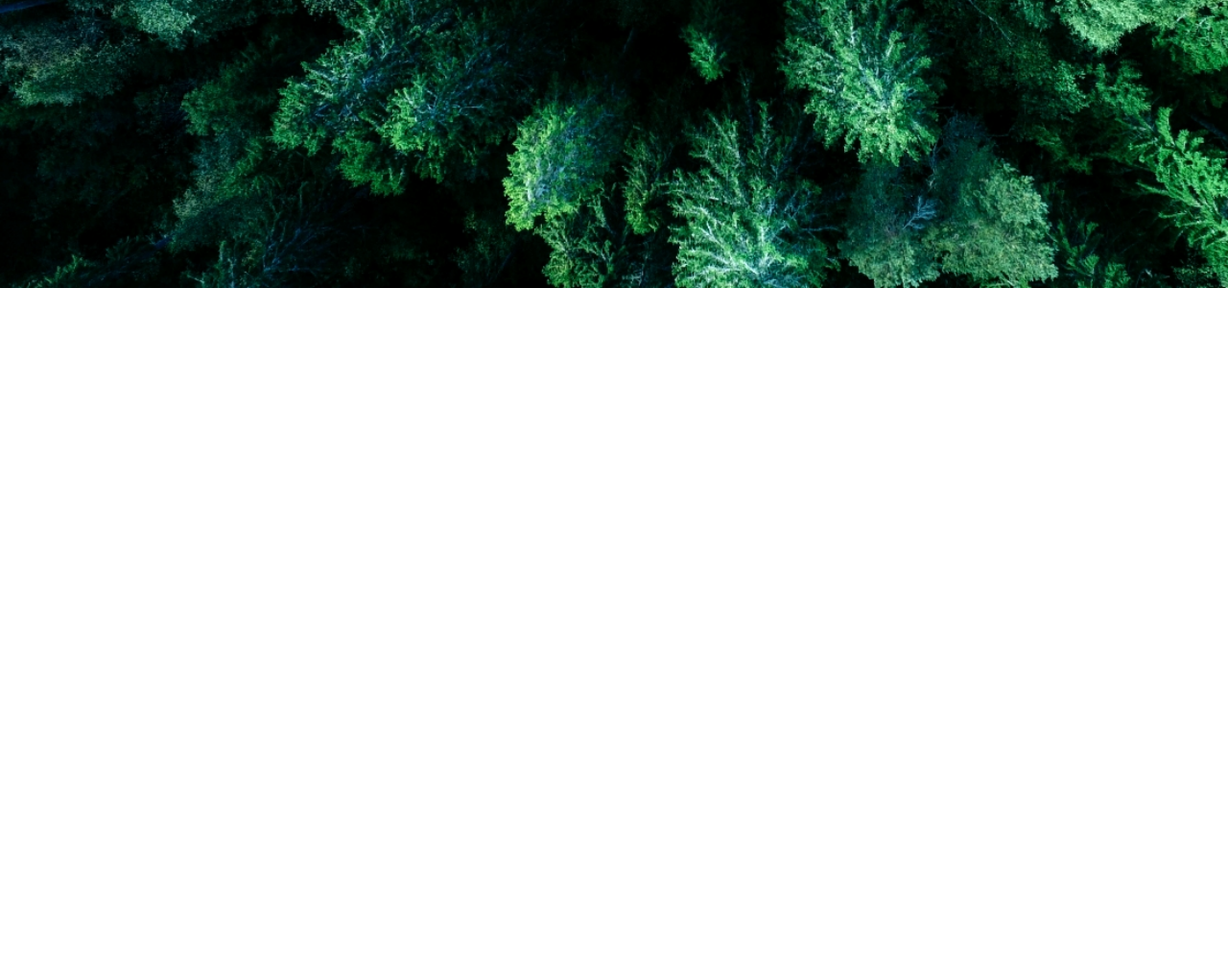
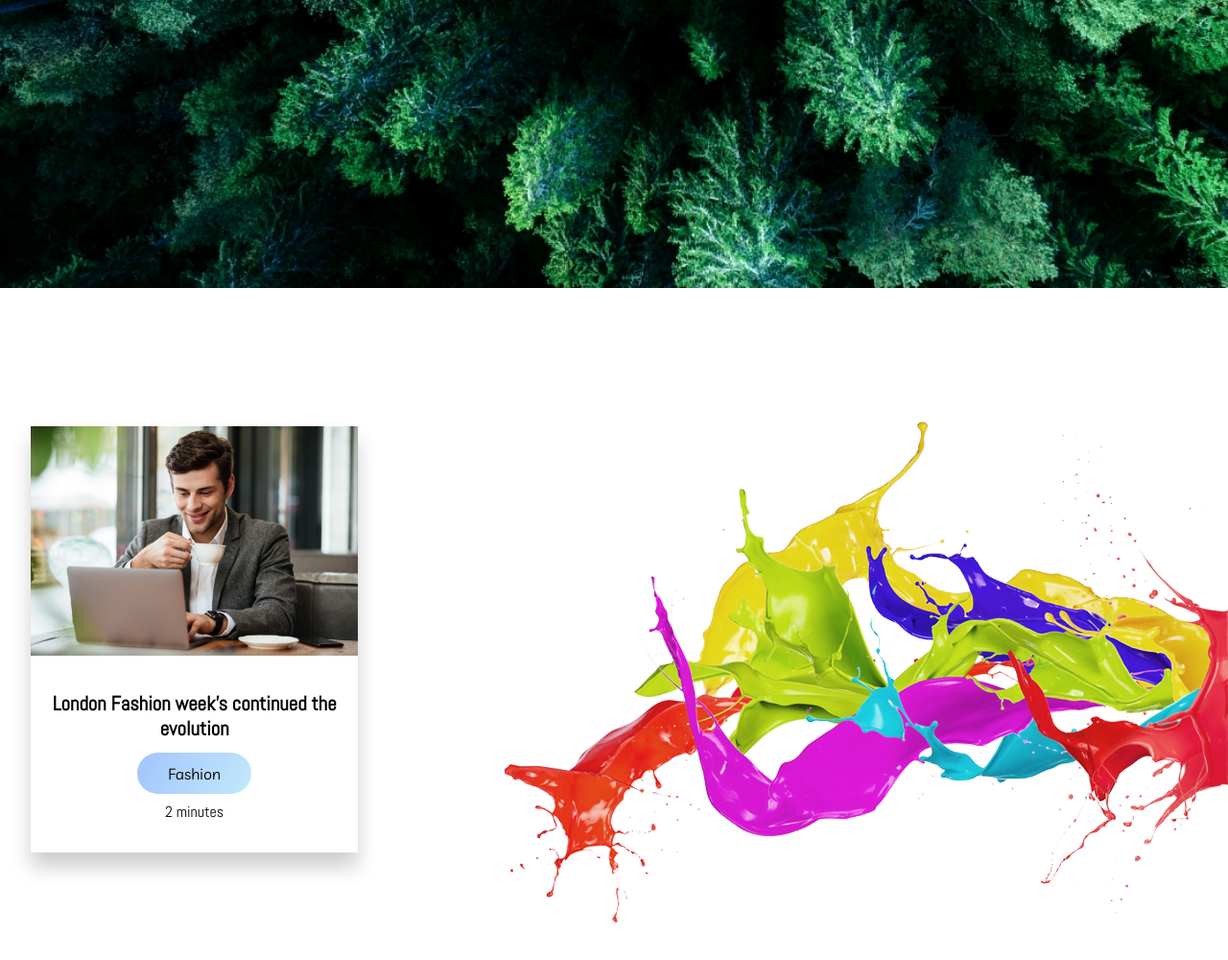
Before and after one commit to sifathossain39/blogger, a plain HTML site: page index.html in a window 1280 px wide. Shown: the part 660-1660 px from the top of the page at 96% size. Before the commit the page ends 960 px from the top, so only its background shows below. Drawn offline with Linux system fonts and the light colour scheme.

Commit message:
clog carousel

```diff
--- a/CSS/Styles.css
+++ b/CSS/Styles.css
@@ -68,6 +68,10 @@ button.btn{
   font-family: var(--Livvic);
   font-size: 1rem;
   cursor: pointer;
+}
+
+span{
+  font-family: var(--Abel);
 }
 
 
@@ -186,6 +190,43 @@ button.btn{
 
 /*------x--------- Site title ---------x--------*/
 
+ /*----------------- Blog Carousel ------------------*/
+  main .blog{
+    background: url(../assets/Abract01.png);
+    background-repeat: no-repeat;
+    background-position: right;
+    height: 100vh;
+    width:100%;
+  }
+
+  main .blog-post{
+    padding-top: 6rem;
+  }
+
+  main .blog-post .blog-content{
+    display: flex;
+    flex-direction: column;
+    text-align: center;
+    width: 80%;
+    margin: 3rem 2rem;
+    box-shadow: 0 15px 20px rgba(0, 0,0, 0.2);
+  }
+
+  main .blog-content .blog-title {
+    padding: 2rem 0;
+  }
+  main .blog-content .btn-blog{
+    padding: .7rem 2rem;
+    background: var(--sky);
+    margin: .5rem;
+  }
+
+  main .blog-content span{
+    display: block;
+  }
+
+
+ /*---------x-------- Blog Carousel ----------x--------*/
 
 /*------x-------- Main Content --------x--------*/
 
--- a/index.html
+++ b/index.html
@@ -1,5 +1,6 @@
 <!DOCTYPE html>
 <html lang="en">
+
 <head>
   <meta charset="UTF-8">
   <meta name="viewport" content="width=device-width, initial-scale=1.0">
@@ -75,21 +76,32 @@
     </section>
 
     <!-----------x----------- Site Title --------------------x------------->
-</main>
+
+    <!--------------------- Blog carousel ----------------------------------->
+
+    <section>
+      <div class="blog">
+        <div class="container">
+          <div class="owl-carousel owl-theme blog-post">
+            <div class="blog-content">
+              <img src="./assets/Blog-post/post-1.PNG" alt="post-1">
+              <div class="blog-title">
+                <h3>London Fashion week's continued the evolution</h3>
+                <button class="btn btn-blog">Fashion</button>
+                <span>2 minutes</span>
+              </div>
+            </div>
+          </div>
+        </div>
+      </div>
+    </section>
+
+    <!-------------x-------- Blog carousel ---------------------x-------------->
 
 
 
-
+  </main>
   <!------------x------------- Main Site Section ---------x-------------->
-
-
-
-
-
-
-
-
-
 
 
 
--- a/js/main.js
+++ b/js/main.js
@@ -9,6 +9,11 @@ $(document).ready(function(){
     $nav.toggleClass('collapse')
   })
 
+  /* Owl-crousel for blog */
+
+  $('.owl-carousel').owlCarousel();
+
+
 
 
 
```
Also changed, not shown: assets/Abract01.png (added), assets/Blog-post/post-1.PNG (added), assets/Blog-post/post-2.jpeg (added), assets/Blog-post/post-3.jpg (added), assets/Blog-post/post-4.jpg (added). Lines whose indentation alone changed are shown as unchanged.
